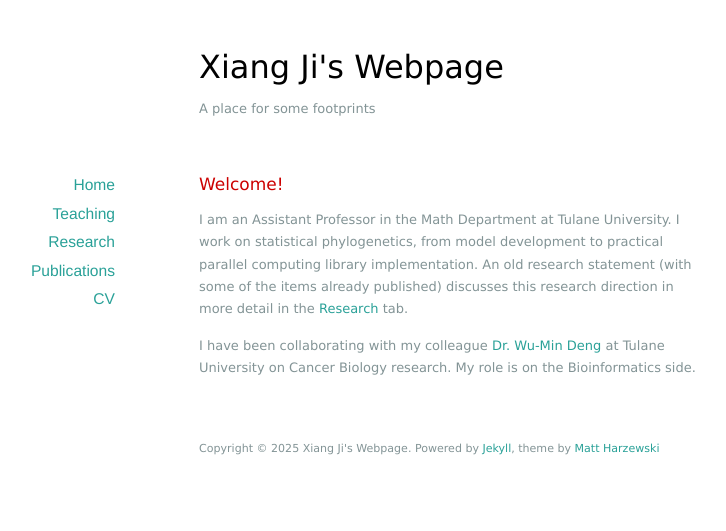
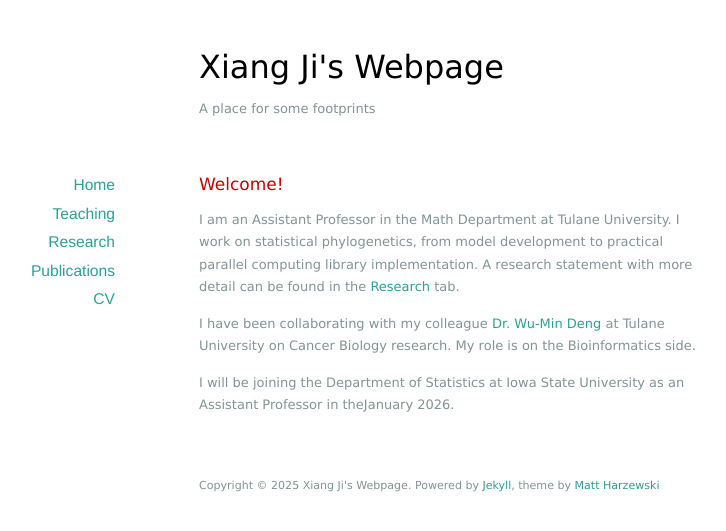
Before and after one commit to xiang-ji-ncsu/xiang-ji-ncsu.github.io, a Jekyll site: the page built from index.markdown, in a window 1280 px wide. Shown: the top 531 px of the page, without its empty margins (191-917 px from the left). Built offline with Jekyll 4.4.1, drawn with Linux system fonts in a browser that asks for light colours.

Commit message:
update website front page

```diff
--- a/index.markdown
+++ b/index.markdown
@@ -7,9 +7,11 @@ title: Xiang Ji  汲翔
 
 
 I am an Assistant Professor in the Math Department at Tulane University.
-I work on statistical phylogenetics, from model development to practical parallel computing library implementation.  An old research statement (with some of the items already published) discusses this research direction in more detail in the [Research](./Publication/index.html) tab.
+I work on statistical phylogenetics, from model development to practical parallel computing library implementation.  A research statement with more detail can be found in the [Research](./Publication/index.html) tab.
 
 I have been collaborating with my colleague [Dr. Wu-Min Deng](https://medicine.tulane.edu/departments/biochemistry-molecular-biology-deng-lab-tulane-cancer-center-tulane-center-aging/all) at Tulane University on Cancer Biology research.  My role is on the Bioinformatics side.
+
+I will be joining the Department of Statistics at Iowa State University as an Assistant Professor in theJanuary 2026.
 
 <!--<div style="text-align:center">
 <iframe src="https://docs.google.com/document/d/e/2PACX-1vQTcrmCHhU0DJY3umkdX7TFuDXzSyDF_ampqFZz_iGyk6HhwMd_mA3GfiCY6s7KHLqBb-9StWXrs_rw/pub?embedded=true" style="width:612px; height:792px;" frameborder="0"></iframe>
```
